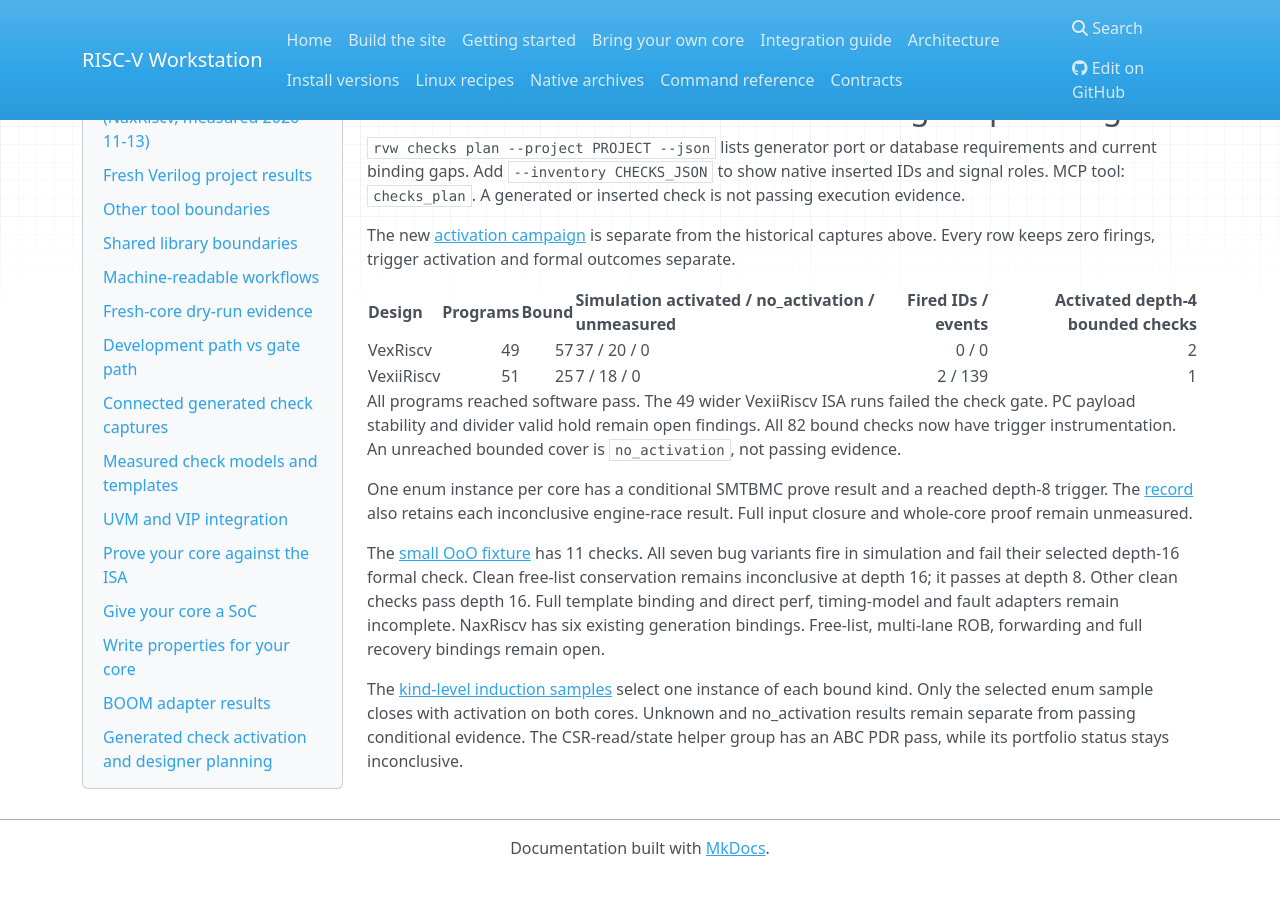
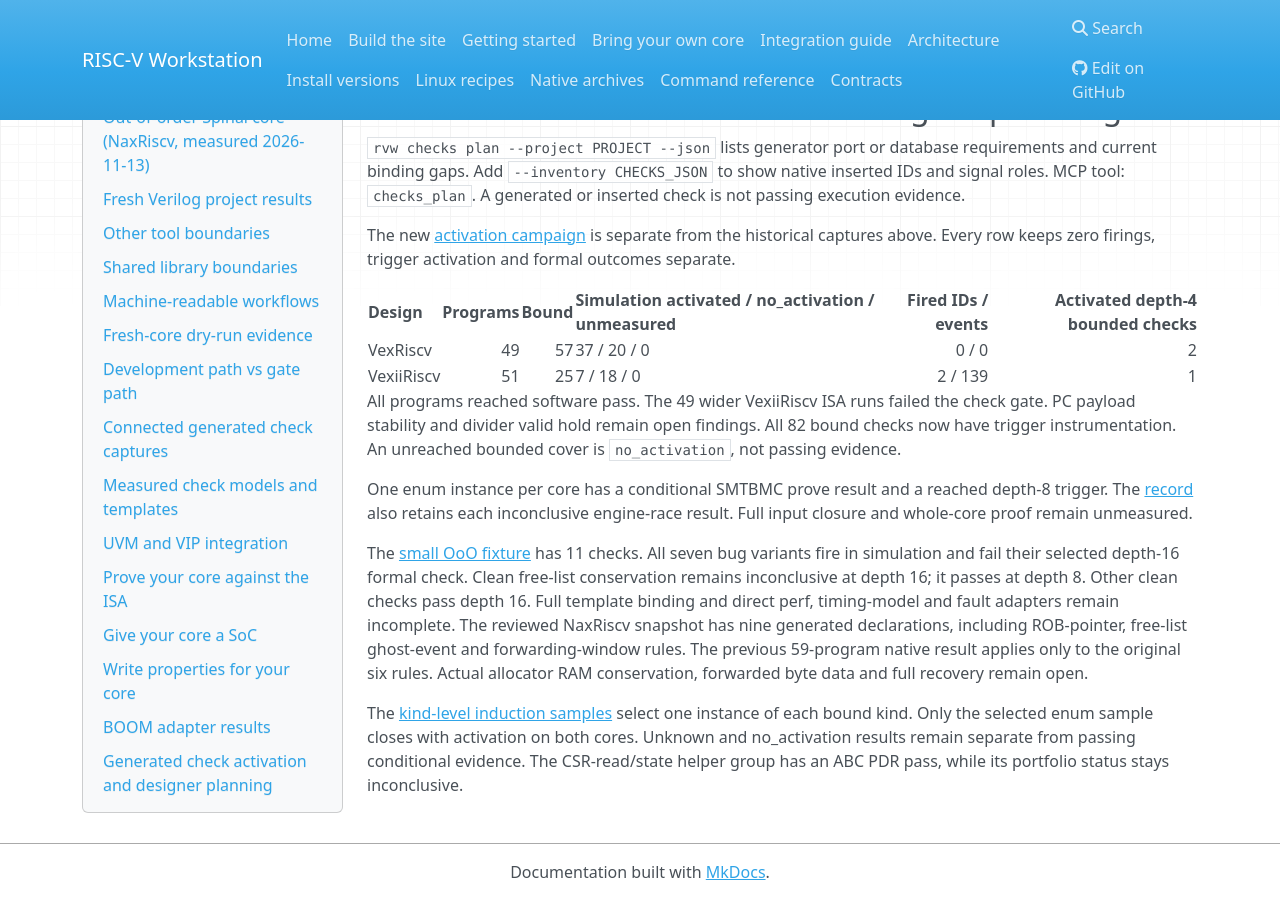
Before and after one commit to riscPrint/risc-v-workstation, an MkDocs documentation site: the page built from docs/INTEGRATION_GUIDE.md, in a window 1280 px wide and 900 px high, scrolled down 26571 px. Built offline with MkDocs 1.6.1, drawn with Linux system fonts in a browser that asks for light colours; nearby versions of some CDN libraries; before the commit the page ends 27447 px from its top, so only the background shows below that; some of the changed text lies outside the part shown.

Commit message:
docs(checks): refresh the nine-rule naxriscv binding review
Refs: #65

```diff
--- a/docs/INTEGRATION_GUIDE.md
+++ b/docs/INTEGRATION_GUIDE.md
@@ -1115,8 +1115,10 @@ All seven bug variants fire in simulation and fail their selected depth-16
 formal check. Clean free-list conservation remains inconclusive at depth 16;
 it passes at depth 8. Other clean checks pass depth 16. Full template binding
 and direct perf, timing-model and fault adapters remain incomplete.
-NaxRiscv has six existing generation bindings. Free-list, multi-lane ROB,
-forwarding and full recovery bindings remain open.
+The reviewed NaxRiscv snapshot has nine generated declarations, including
+ROB-pointer, free-list ghost-event and forwarding-window rules. The previous
+59-program native result applies only to the original six rules. Actual
+allocator RAM conservation, forwarded byte data and full recovery remain open.
 
 The [kind-level induction samples](../SpinalChecks/kind-induction-results.json)
 select one instance of each bound kind. Only the selected enum sample closes
```
Also changed, not shown: other parts of docs/INTEGRATION_GUIDE.md (+1 -1 lines), SpinalChecks/README.md (+12 -9 lines), examples/naxriscv/README.md (+12 -19 lines), 1 other file.
